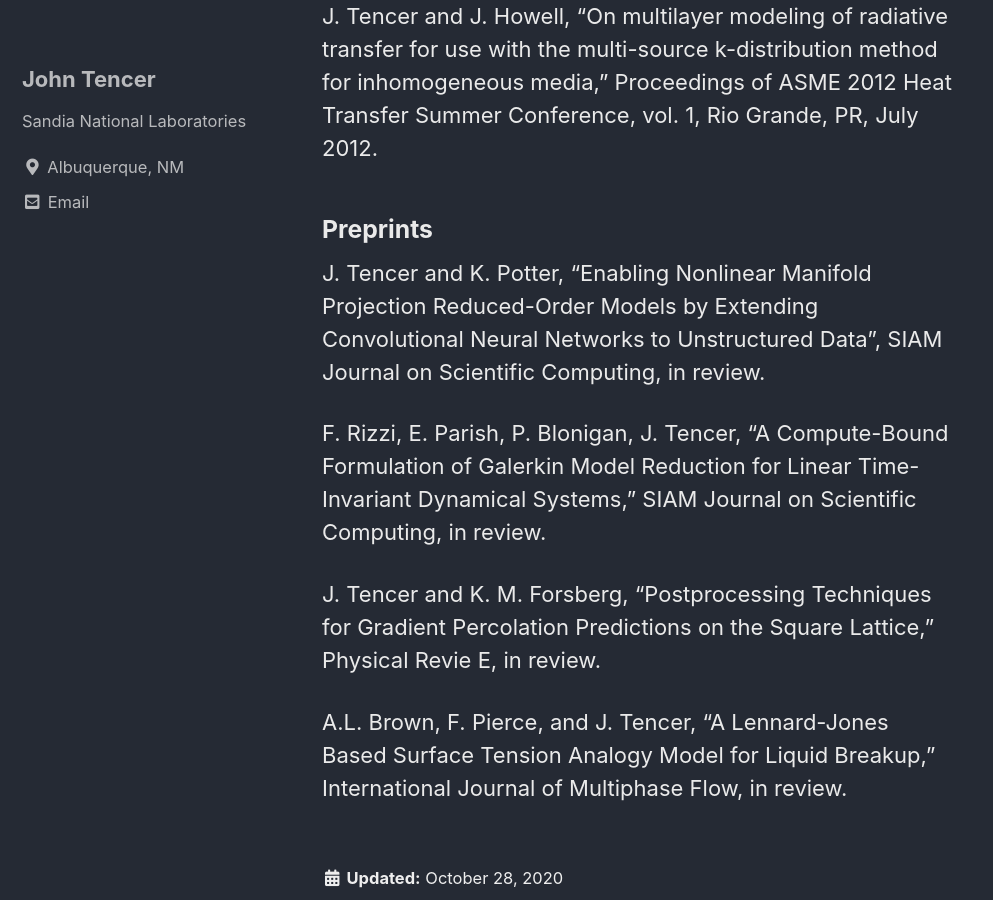
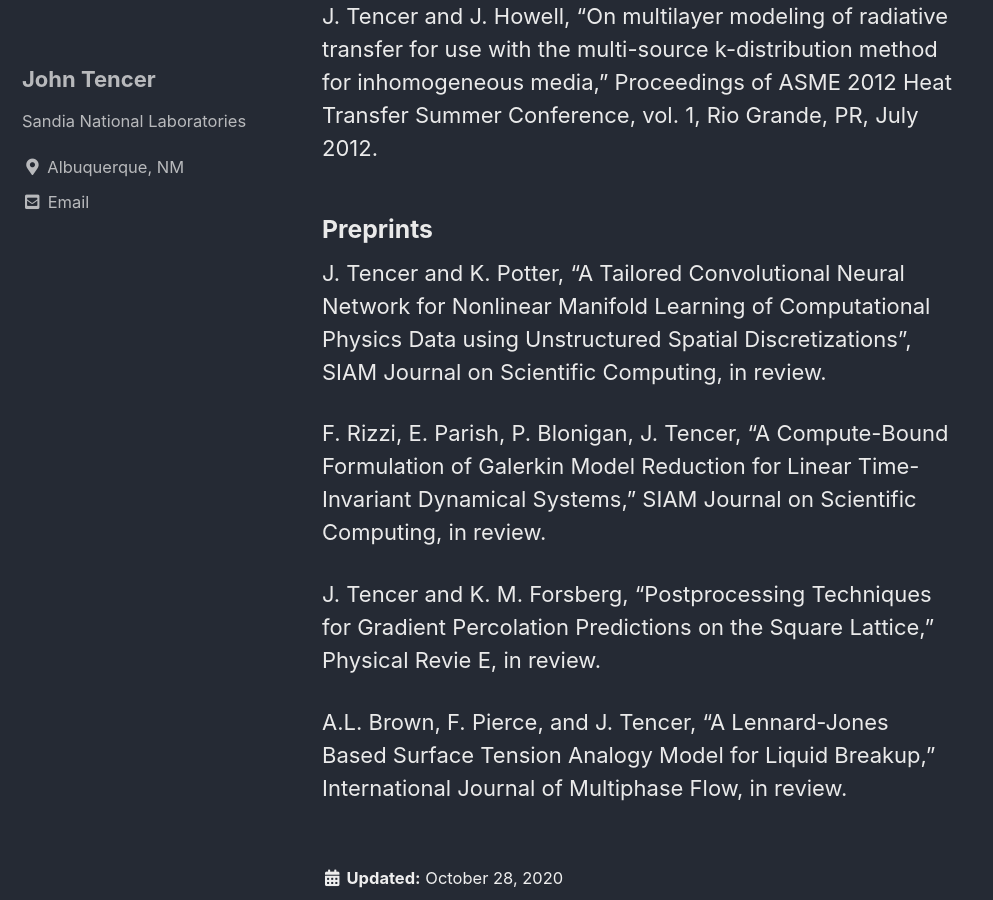
Before and after one commit to jtencer/jtencer.github.io, a Jekyll site: the page built from _pages/pubs.md, in a window 1280 px wide and 900 px high, scrolled down 3146 px. Shown: the whole window, without its empty margins (0-993 px from the left). Built offline with Jekyll 4.4.1, drawn with Linux system fonts in a browser that asks for light colours; cached includes are drawn as plain includes; some of the changed text lies outside the part shown.

Commit message:
fix title

```diff
--- a/_pages/pubs.md
+++ b/_pages/pubs.md
@@ -50,7 +50,7 @@
 
 ### Preprints
 
-J. Tencer and K. Potter, “Enabling Nonlinear Manifold Projection Reduced-Order Models by Extending Convolutional Neural Networks to Unstructured Data”, SIAM Journal on Scientific Computing, in review.
+J. Tencer and K. Potter, “A Tailored Convolutional Neural Network for Nonlinear Manifold Learning of Computational Physics Data using Unstructured Spatial Discretizations”, SIAM Journal on Scientific Computing, in review.
 
 F. Rizzi, E. Parish, P. Blonigan, J. Tencer, “A Compute-Bound Formulation of Galerkin Model Reduction for Linear Time-Invariant Dynamical Systems,” SIAM Journal on Scientific Computing, in review.
 
```
Also changed, not shown: other parts of _pages/pubs.md (+1 -1 lines).
